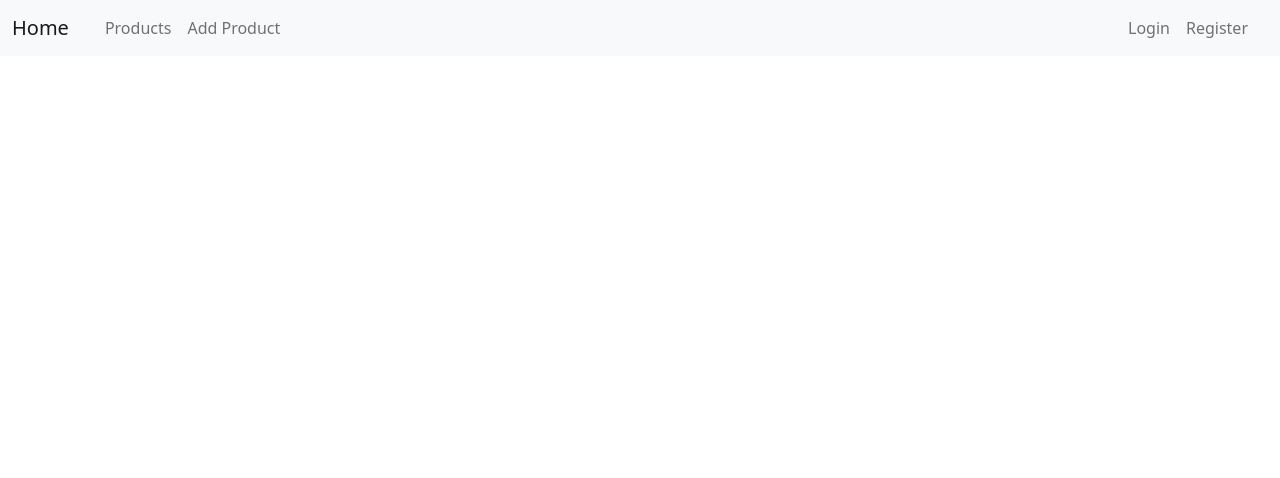
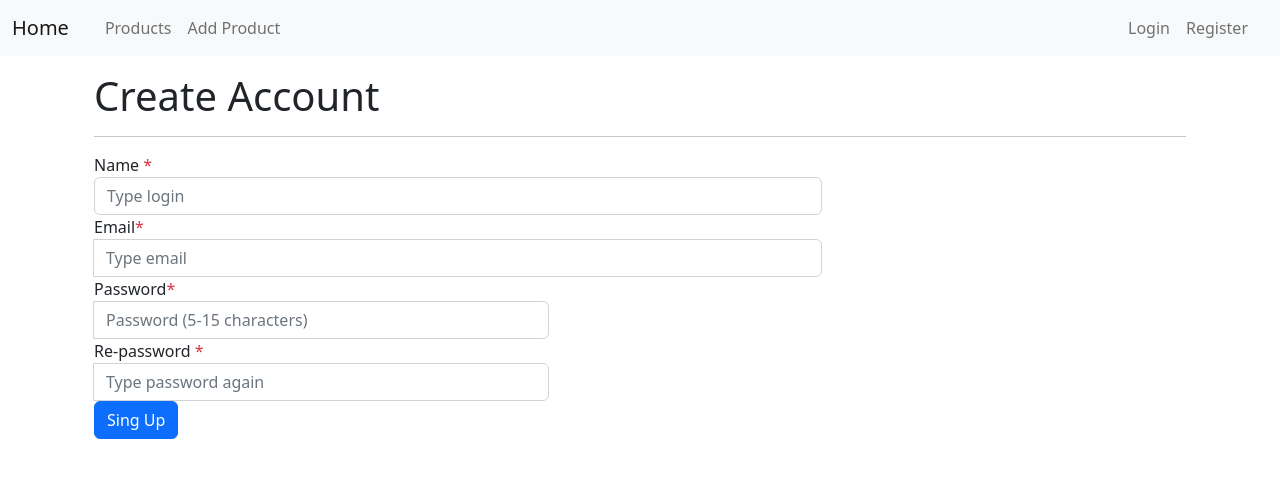
Before and after one commit to Rycheif/mini-projekt-taw, an Angular app in the folder frontend/: page /register in a window 1280 px wide. Before the commit this address led to /. Shown: the top 478 px of the page. Built offline with nearby package versions, Linux system fonts and the light colour scheme.

Commit message:
User registration

```diff
--- a/frontend/src/app/app-routing.module.ts
+++ b/frontend/src/app/app-routing.module.ts
@@ -2,6 +2,7 @@ import {NgModule} from '@angular/core';
 import {RouterModule, Routes} from '@angular/router';
 import {HomeComponent} from "./components/home/home.component";
 import {ProductsComponent} from "./components/products/products.component";
+import {RegistrationComponent} from "./components/registration/registration.component";
 
 const routes: Routes = [
   {
@@ -11,6 +12,10 @@ const routes: Routes = [
   {
     path: 'products',
     component: ProductsComponent,
+  },
+  {
+    path: 'register',
+    component: RegistrationComponent,
   }
 ];
 
--- /dev/null
+++ b/frontend/src/app/components/registration/registration.component.html
@@ -0,0 +1,49 @@
+<section class="signup container">
+  <h1 class="entry-title"><span>Create Account</span></h1>
+  <hr>
+  <form class="form-horizontal" method="post" name="signup" id="signup" [formGroup]="registrationForm"
+        (ngSubmit)="createOrUpdate(registrationForm.value)">
+    <div class="form-group">
+      <label class="control-label col-sm-3">Name <span class="text-danger">*</span></label>
+      <div class="col-md-8 col-sm-9">
+        <input type="text" class="form-control" formControlName="login" id="login" placeholder="Type login" value="">
+      </div>
+    </div>
+    <div class="form-group">
+      <label class="control-label col-sm-3">Email<span class="text-danger">*</span></label>
+      <div class="col-md-8 col-sm-9">
+        <div class="input-group">
+          <span class="input-group-addon"><i class="glyphicon glyphicon-envelope"></i></span>
+          <input type="email" class="form-control" formControlName="email" id="email" placeholder="Type email" required>
+        </div>
+      </div>
+    </div>
+    <div class="form-group">
+      <label class="control-label col-sm-3">Password<span class="text-danger">*</span></label>
+      <div class="col-md-5 col-sm-8">
+        <div class="input-group">
+          <span class="input-group-addon"><i class="glyphicon glyphicon-lock"></i></span>
+          <input type="password" class="form-control" formControlName="password" id="password"
+                 placeholder="Password (5-15 characters)">
+        </div>
+      </div>
+    </div>
+    <div class="form-group">
+      <label class="control-label col-sm-3">Re-password <span class="text-danger">*</span></label>
+      <div class="col-md-5 col-sm-8">
+        <div class="input-group">
+          <span class="input-group-addon"><i class="glyphicon glyphicon-lock"></i></span>
+          <input type="password" class="form-control" formControlName="reEnteredPassword" id="reEnteredPassword"
+                 placeholder="Type password again">
+        </div>
+      </div>
+    </div>
+    <div class="form-group">
+      <div class="col-xs-offset-3 col-xs-10">
+        <button name="Submit" type="submit" class="btn btn-primary">
+          Sing Up
+        </button>
+      </div>
+    </div>
+  </form>
+</section>
--- /dev/null
+++ b/frontend/src/app/components/registration/registration.component.ts
@@ -0,0 +1,35 @@
+import {Component} from '@angular/core';
+import {AuthService} from "../../services/auth.service";
+import {Router} from "@angular/router";
+import {FormBuilder, FormGroup} from "@angular/forms";
+import {ICreateOrUpdateUser} from "../../models/User";
+
+@Component({
+  selector: 'registration',
+  templateUrl: './registration.component.html',
+  styleUrls: ['./registration.component.css']
+})
+export class RegistrationComponent {
+
+  registrationForm: FormGroup;
+
+  constructor(
+    private authService: AuthService,
+    private router: Router,
+    private formBuilder: FormBuilder) {
+
+    this.registrationForm = this.formBuilder.group({
+      email: '',
+      login: '',
+      password: '',
+      reEnteredPassword: '',
+    });
+  }
+
+
+  createOrUpdate(data: ICreateOrUpdateUser) {
+    this.authService.createOrUpdate(data);
+    this.registrationForm.reset();
+  }
+
+}
--- a/frontend/src/app/config/config.ts
+++ b/frontend/src/app/config/config.ts
@@ -1,7 +1,9 @@
 const BASE_URL = 'http://localhost:3000';
 const PRODUCTS_URL = '/api/product'
+const USER_URL = '/api/user'
 
 export const config = {
   baseUrl: BASE_URL,
-  products: PRODUCTS_URL
+  products: PRODUCTS_URL,
+  user: USER_URL
 };
--- /dev/null
+++ b/frontend/src/app/models/User.ts
@@ -0,0 +1,12 @@
+export interface ICreateOrUpdateUser {
+  id?: number;
+  email: string;
+  login: string;
+  password: string;
+  reEnteredPassword: string;
+}
+
+export interface IAuthUser {
+  loginOrEmail: string;
+  password: string;
+}
--- /dev/null
+++ b/frontend/src/app/services/auth.service.ts
@@ -0,0 +1,18 @@
+import {Injectable} from '@angular/core';
+import {HttpClient} from "@angular/common/http";
+import {ICreateOrUpdateUser} from "../models/User";
+import {config} from "../config/config";
+
+@Injectable({
+  providedIn: 'root'
+})
+export class AuthService {
+
+  constructor(private http: HttpClient) { }
+
+  createOrUpdate(userData: ICreateOrUpdateUser) {
+    console.log(userData);
+    this.http.post<ICreateOrUpdateUser>(config.baseUrl + config.user, userData);
+  }
+
+}
--- a/frontend/src/app/services/product.service.ts
+++ b/frontend/src/app/services/product.service.ts
@@ -11,7 +11,7 @@ export class ProductService {
   constructor(private http: HttpClient) { }
 
   createNewOrUpdate(data: IProduct) {
-    this.http.post<IProduct>(config.baseUrl, data);
+    this.http.post<IProduct>(config.baseUrl + config.products, data);
   }
 
   getProductById(productId: string) {
```
Also changed, not shown: frontend/src/app/app.module.ts (+8 -3 lines), frontend/src/app/components/registration/registration.component.css (added), 2 other files (tests, documents, lock files or other folders).
